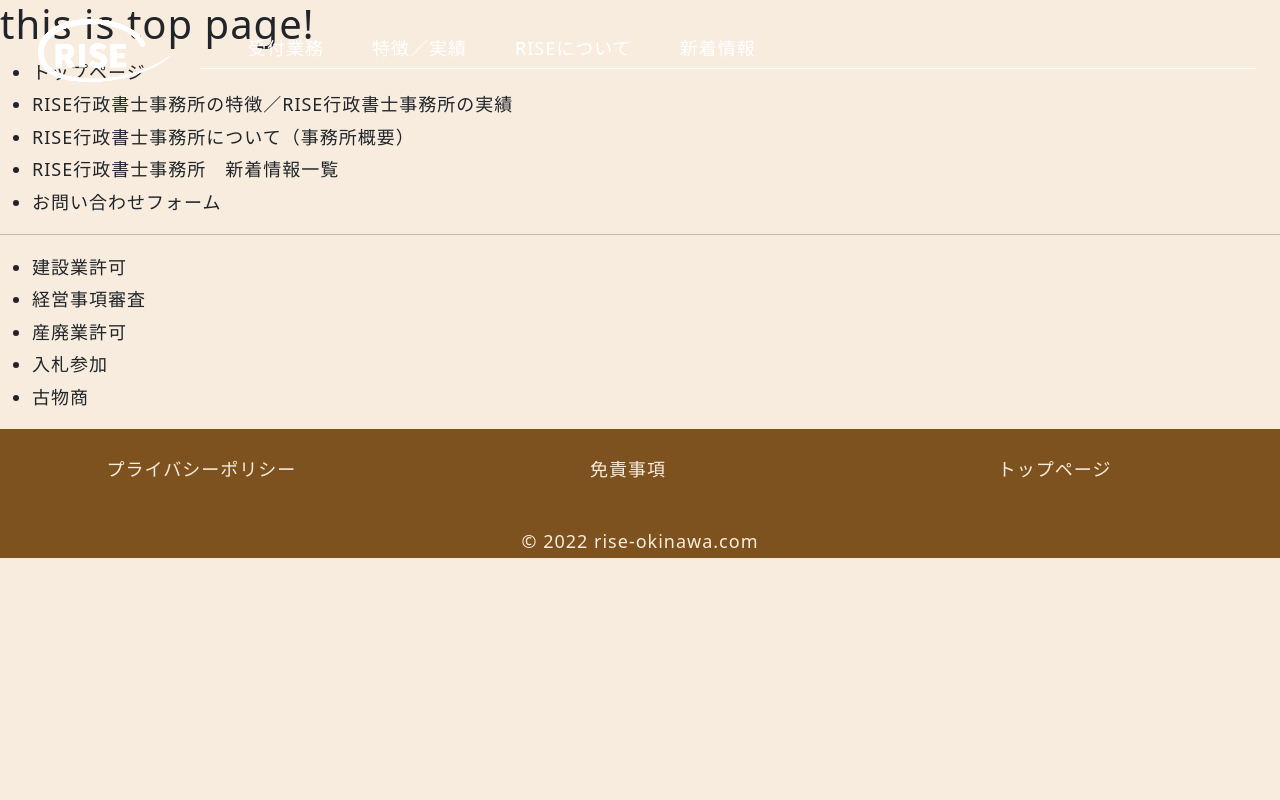
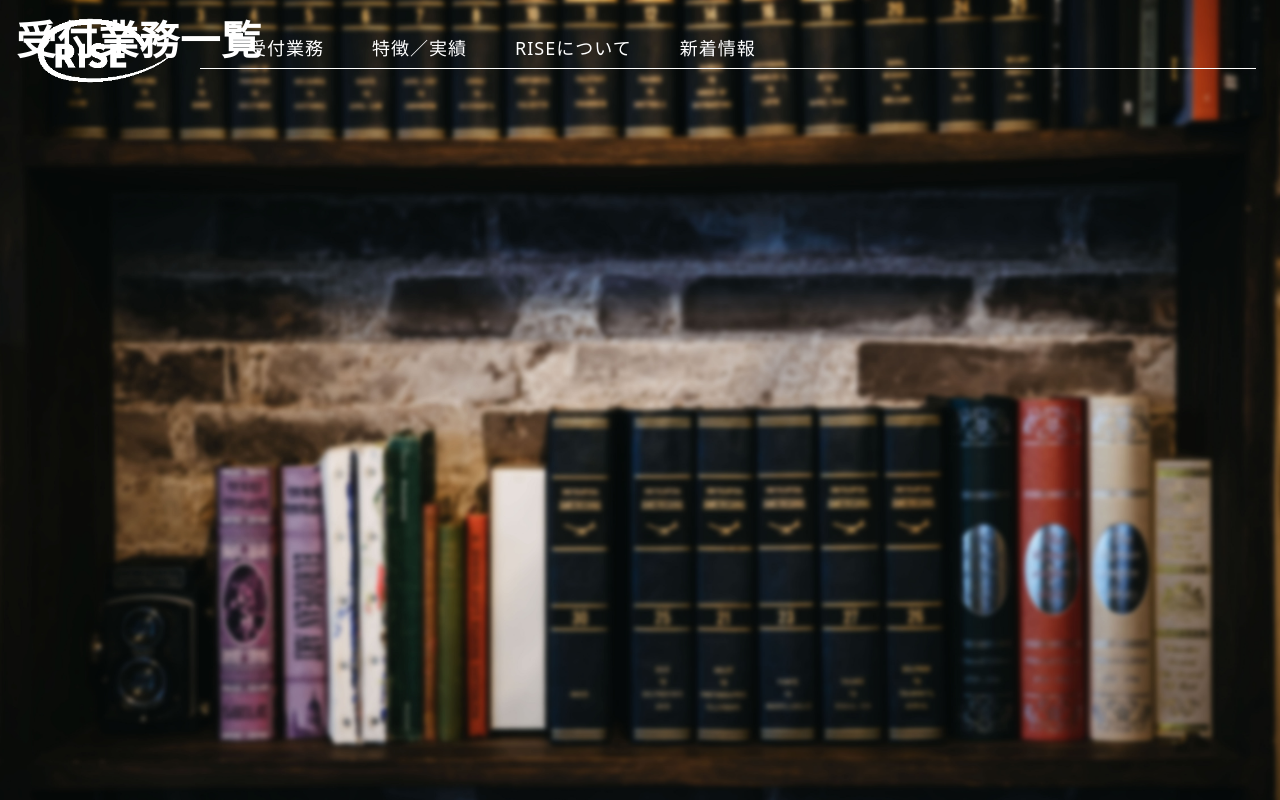
Before and after one commit to shutouehara/test-site, a Gatsby site: page /works in a window 1280 px wide. Shown: the top 800 px of the page. Built offline with nearby package versions, Linux system fonts and the light colour scheme; Gatsby itself is replaced by a stand-in of ours.

Commit message:
update works

```diff
--- /dev/null
+++ b/src/components/categoriesLayout.js
@@ -0,0 +1,20 @@
+import React from "react";
+import { Link } from "gatsby";
+import Layout from "./layout";
+import "../styles/works-layout.css";
+
+const CategoriesLayout = ({children, h1, heroImg}) => {
+  return(
+    <Layout>
+      <section className="hero position-relative vh-100 overflow-hidden mb-5">
+        <div className="p-3 position-absolute hero-title">
+          <h1 className="fw-bold text-white">{h1}</h1>
+        </div>
+        <div className="position-absolute hero-image"><img src={heroImg} alt="" /></div>
+      </section>
+      {children}
+    </Layout>
+  );
+};
+
+export default CategoriesLayout;
--- a/src/pages/works/index.js
+++ b/src/pages/works/index.js
@@ -1,11 +1,12 @@
 import React from "react";
 import { Link } from "gatsby";
-import Layout from "../../components/layout";
+import CategoriesLayout from "../../components/categoriesLayout";
+
+import heroImg from "../../../static/bookstand-bg.jpg";
 
 export default function Works () {
   return (
-    <Layout>
-      <h1>this is top page!</h1>
+    <CategoriesLayout h1="受付業務一覧" heroImg={heroImg}>
       <ul>
         <li>
           <Link to="/">トップページ</Link>
@@ -41,6 +42,6 @@
           <Link to="/works/curio/">古物商</Link>
         </li>
       </ul>
-    </Layout>
+    </CategoriesLayout>
   )
 }
--- /dev/null
+++ b/src/styles/works-layout.css
@@ -0,0 +1,6 @@
+.hero-title {
+  z-index: 1;
+}
+.hero-image {
+  z-index: 0;
+}
```
Also changed, not shown: static/bookstand-bg.jpg (added).
